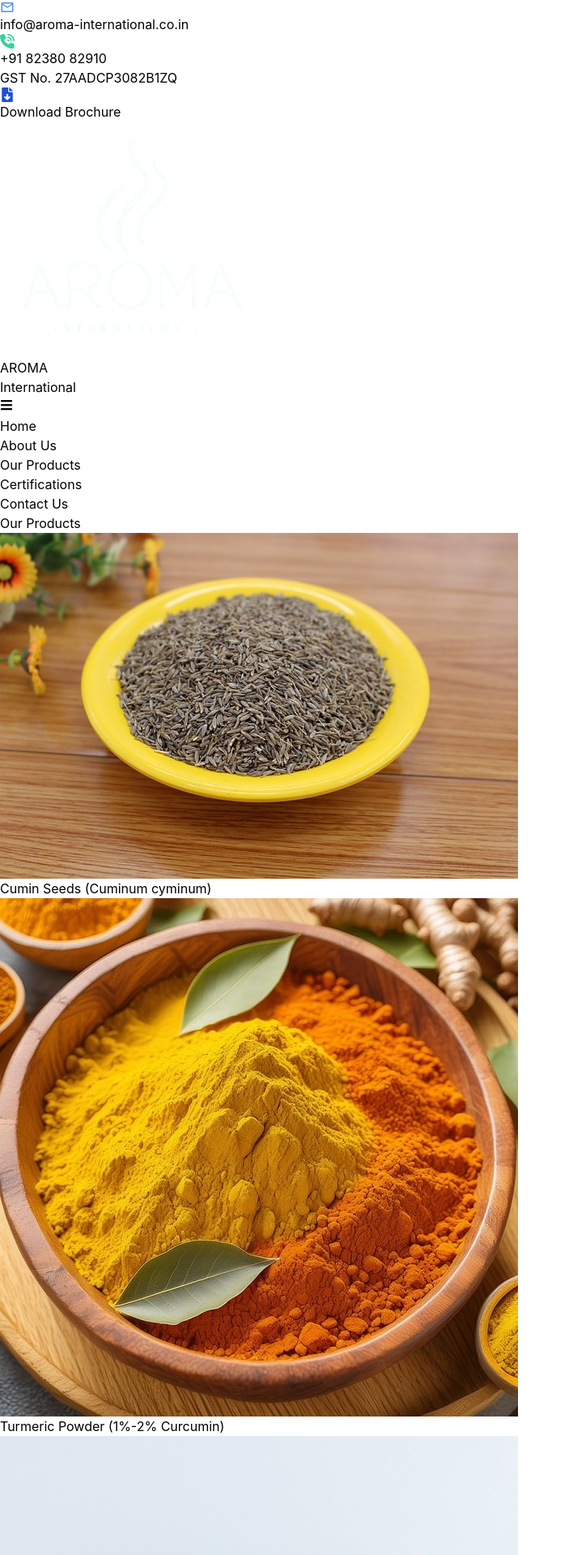
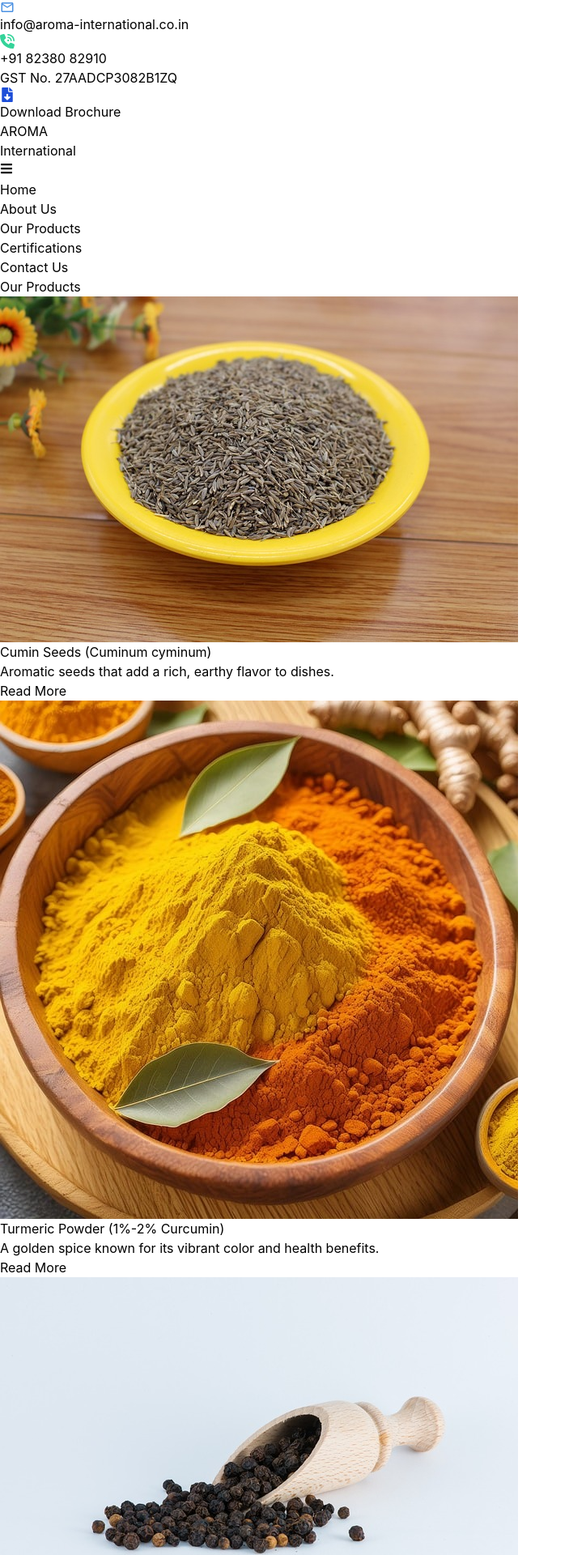
Before and after one commit to NeelPatni/Avls-global-trade, a React (Vite) app: page /products in a window 1280 px wide. Shown: the top 1920 px of the page at 81% size, without its empty margins (0-703 px from the left). Built offline with nearby package versions, Linux system fonts and the light colour scheme.

Commit message:
modify the products card

```diff
--- a/src/assets/assets.js
+++ b/src/assets/assets.js
@@ -57,6 +57,7 @@ export const products = [
     form: "Seeds",
     cultivationType: "Natural",
     packagingSize: "50gm, 100gm, 250gm, and loose",
+    description: "Aromatic seeds that add a rich, earthy flavor to dishes.",
   },
   {
     id: "turmeric-powder",
@@ -69,6 +70,8 @@ export const products = [
     form: "Powder",
     cultivationType: "Natural",
     packagingSize: "200gm, 500gm, 1Kg, and loose",
+    description:
+      "A golden spice known for its vibrant color and health benefits.",
   },
   {
     id: "black-pepper",
@@ -81,6 +84,7 @@ export const products = [
     form: "Seeds",
     cultivationType: "Natural",
     packagingSize: "50gm, 100gm, 250gm, and loose",
+    description: "A versatile spice that adds a bold, spicy kick to recipes.",
   },
   {
     id: "cardamom",
@@ -93,6 +97,7 @@ export const products = [
     form: "Pods",
     cultivationType: "Natural",
     packagingSize: "25gm, 50gm, 100gm, and loose",
+    description: "A fragrant spice with a sweet and exotic flavor profile.",
   },
   {
     id: "red-chillies",
@@ -105,6 +110,7 @@ export const products = [
     form: "Powder",
     cultivationType: "Natural",
     packagingSize: "50gm, 100gm, 250gm, and loose",
+    description: "A fiery spice that adds heat and vibrant color to meals.",
   },
   // {
   //   id: 6,
--- a/src/components/Footer.jsx
+++ b/src/components/Footer.jsx
@@ -34,11 +34,6 @@ const Footer = () => {
                   Contact Us
                 </a>
               </li>
-              <li className="mb-2">
-                <a href="#" className="hover:underline">
-                  Current Jobs
-                </a>
-              </li>
             </ul>
           </div>
 
@@ -68,15 +63,16 @@ const Footer = () => {
           <div>
             <h2 className="text-lg font-bold mb-4">Aroma International</h2>
             <p className="mb-2 flex items-center hover:cursor-pointer hover:underline hover:text-blue-600">
-              <MdLocationOn className="mr-2 text-orange-500" size={24}/>
-              GF-8, Akshar Plaza, Govindpura Jakatnaka, Padra Vadodara, India - 391440
+              <MdLocationOn className="mr-2 text-orange-500" size={24} />
+              GF-8, Akshar Plaza, Govindpura Jakatnaka, Padra Vadodara, India -
+              391440
             </p>
             <p className="mb-2 flex items-center hover:cursor-pointer hover:underline hover:text-blue-600">
-              <FaPhoneAlt className="mr-2 text-green-500" size={24}/>
+              <FaPhoneAlt className="mr-2 text-green-500" size={24} />
               +91 82380 82910
             </p>
             <p className="mb-2 flex items-center hover:cursor-pointer hover:underline hover:text-blue-600">
-              <MdOutlineMail className="mr-2 text-blue-500" size={24}/>
+              <MdOutlineMail className="mr-2 text-blue-500" size={24} />
               info@aroma-international.co.in
             </p>
 
@@ -99,10 +95,18 @@ const Footer = () => {
         {/* Footer Bottom Section */}
         <div className="mt-8 text-center text-sm">
           <p>
-            All Rights Reserved. <span className="font-bold">Aroma International</span>
+            All Rights Reserved.{" "}
+            <span className="font-bold">Aroma International</span>
           </p>
           <p>
-            Managed By <a href="https://www.taniyawebfix.com/" target="_blank" className="hover:cursor-pointer hover:underline text-blue-600">TaniyaWebfix Pvt.Ltd</a>
+            Managed By{" "}
+            <a
+              href="https://www.taniyawebfix.com/"
+              target="_blank"
+              className="hover:cursor-pointer hover:underline text-blue-600"
+            >
+              TaniyaWebfix Pvt.Ltd
+            </a>
           </p>
         </div>
       </div>
--- a/src/components/Header.jsx
+++ b/src/components/Header.jsx
@@ -61,9 +61,7 @@ const Header = () => {
       <div className="flex justify-between items-center px-4 md:px-12 py-2 bg-[#184b44]">
         {/* Logo */}
         <div className="flex items-center space-x-4">
-          <Link to="/">
-            <img src={assets.Logo} alt="Company Logo" className="h-16" />
-          </Link>
+
           <div>
             <Link to="/">
               <h1 className="text-3xl font-bold text-white">AROMA</h1>
--- a/src/components/ProductCard.jsx
+++ b/src/components/ProductCard.jsx
@@ -4,29 +4,32 @@ import { Link } from "react-router-dom";
 
 const ProductCard = () => {
   return (
-    <>
     <div className="grid grid-cols-1 md:grid-cols-2 lg:grid-cols-3 gap-8">
       {products.map((product, index) => (
         <div
           key={index}
-            className="bg-white shadow-md rounded-md overflow-hidden"
+          className="bg-white shadow-md rounded-md overflow-hidden border border-gray-200 p-4 min-h-[400px]" // Set a minimum height
         >
-            <Link to={`/product-detail/${product.id}`}>
           <img
             src={product.img}
             alt={product.name}
-                className="object-cover h-48 w-full hover:scale-105 cursor-pointer"
+            className="object-cover h-56 w-full hover:scale-105 transition-transform duration-300 cursor-pointer" // Increased image height
           />
-              <div className="p-4">
-                <h4 className="text-lg font-semibold text-gray-700">
+          <div className="flex flex-col items-center justify-center p-4 text-center">
+            <h4 className="text-lg font-semibold text-gray-800">
               {product.name}
             </h4>
+            <p className="text-sm text-gray-600 my-2">{product.description}</p>
+            <Link
+              to={`/product-detail/${product.id}`}
+              className="bg-[#184b44] text-white font-medium py-2 px-4 rounded hover:bg-[#0f312d] transition-colors duration-300"
+            >
+              Read More
+            </Link>
           </div>
-            </Link>
         </div>
       ))}
     </div>
-    </>
   );
 };
 
--- a/src/pages/Home.jsx
+++ b/src/pages/Home.jsx
@@ -67,20 +67,27 @@ const Home = () => {
           Our Premium Products
         </h3>
          <div className="grid grid-cols-1 md:grid-cols-2 lg:grid-cols-3 gap-8">
-          {products.slice(0, 5).map((product, index) => (
+              {products.slice(0,5).map((product, index) => (
                 <div
                   key={index}
-              className="bg-white shadow-md rounded-md overflow-hidden"
+                  className="bg-white shadow-md rounded-md overflow-hidden border border-gray-200 p-4 min-h-[400px]" // Set a minimum height
                 >
                   <img
                     src={product.img}
                     alt={product.name}
-                className="object-cover h-48 w-full hover:scale-105 cursor-pointer"
+                    className="object-cover h-56 w-full hover:scale-105 transition-transform duration-300 cursor-pointer" // Increased image height
                   />
-              <div className="p-4">
-                <h4 className="text-lg font-semibold text-gray-700">
+                  <div className="flex flex-col items-center justify-center p-4 text-center">
+                    <h4 className="text-lg font-semibold text-gray-800">
                       {product.name}
                     </h4>
+                    <p className="text-sm text-gray-600 my-2">{product.description}</p>
+                    <Link
+                      to={`/product-detail/${product.id}`}
+                      className="bg-[#184b44] text-white font-medium py-2 px-4 rounded hover:bg-[#0f312d] transition-colors duration-300"
+                    >
+                      Read More
+                    </Link>
                   </div>
                 </div>
               ))}
```
Lines whose indentation alone changed are shown as unchanged.
